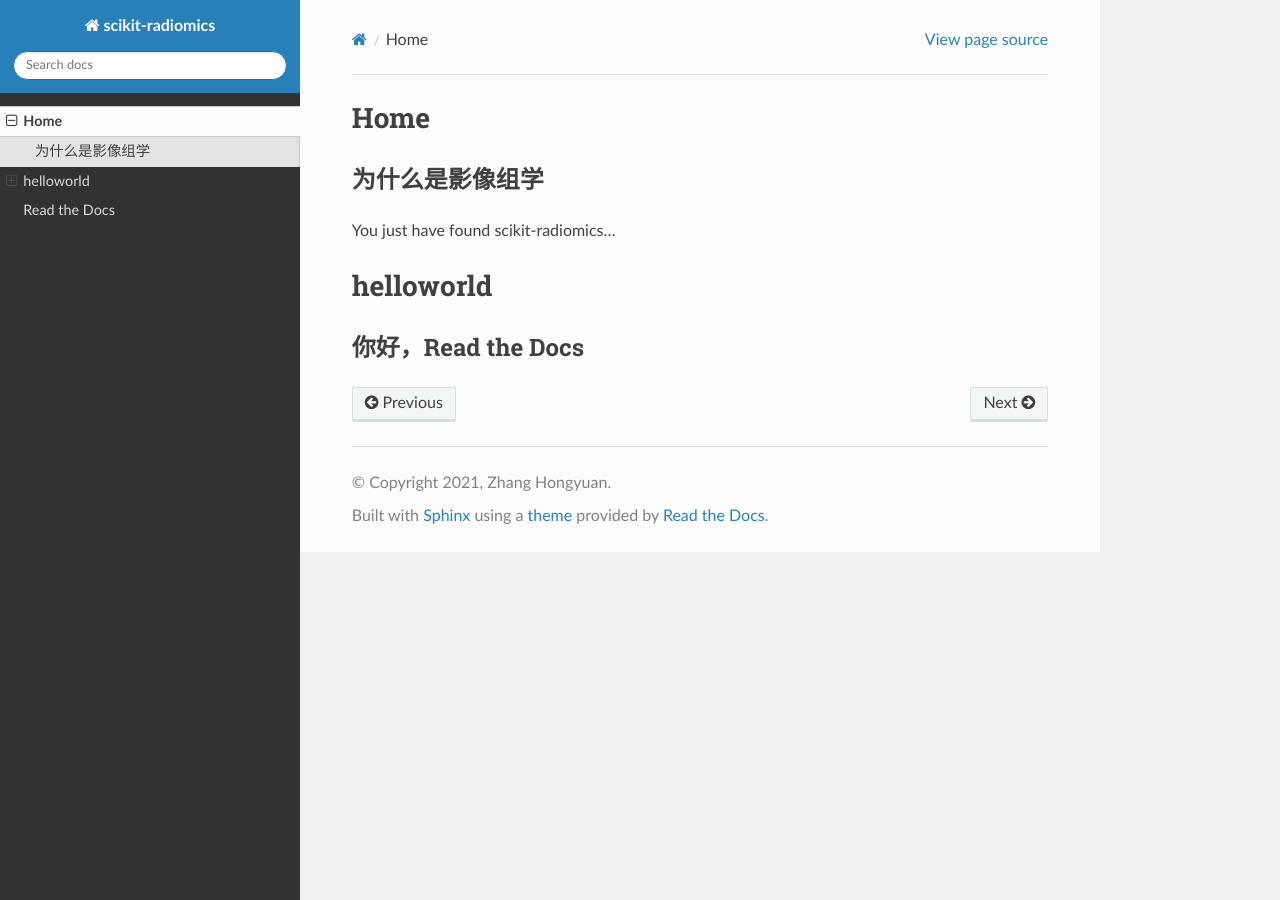
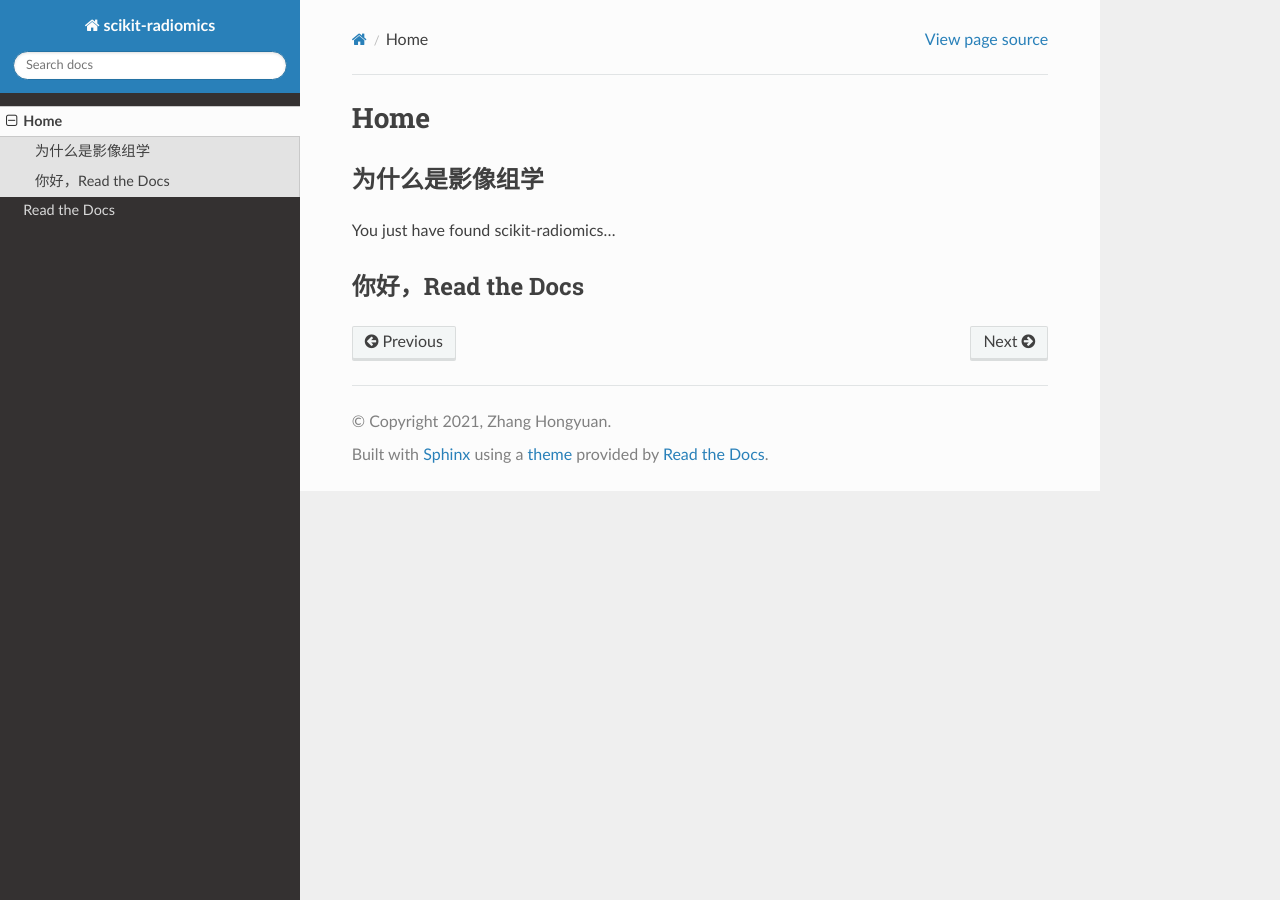
Before and after one commit to szuboy/scikit-radiomics, a Sphinx documentation site: the page built from docs/zh_CN/source/Home.md, in a window 1280 px wide. Built offline with Sphinx 7.4.7 and the Read the Docs theme 2.0.0, drawn with Linux system fonts in a browser that asks for light colours.

Commit message:
match zh_CN and en version

```diff
--- a/docs/zh_CN/source/README.md
+++ b/docs/zh_CN/source/Home.md
@@ -3,6 +3,4 @@
 ## 为什么是影像组学
 You just have found scikit-radiomics...
 
-# helloworld
-
 ## 你好，Read the Docs
```
